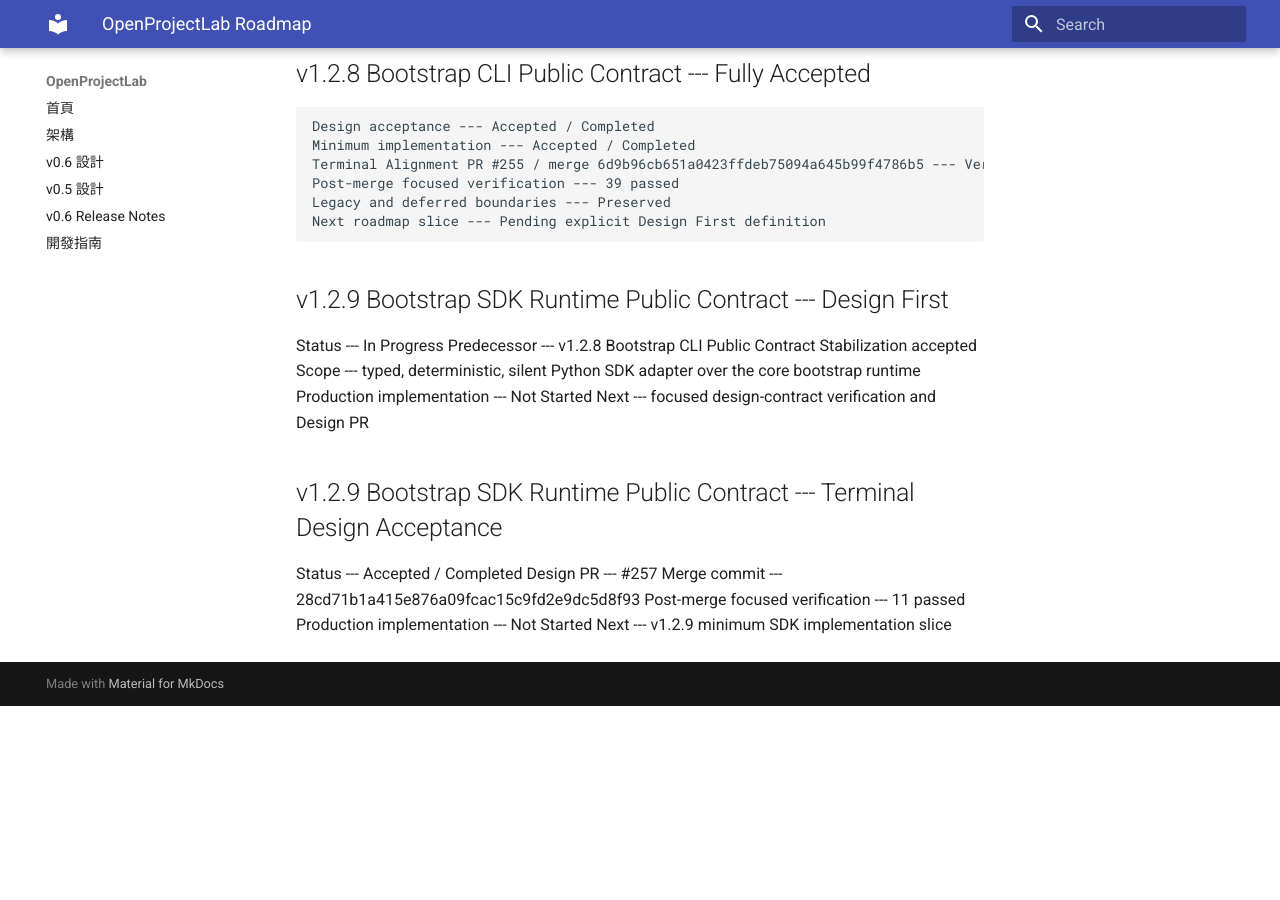
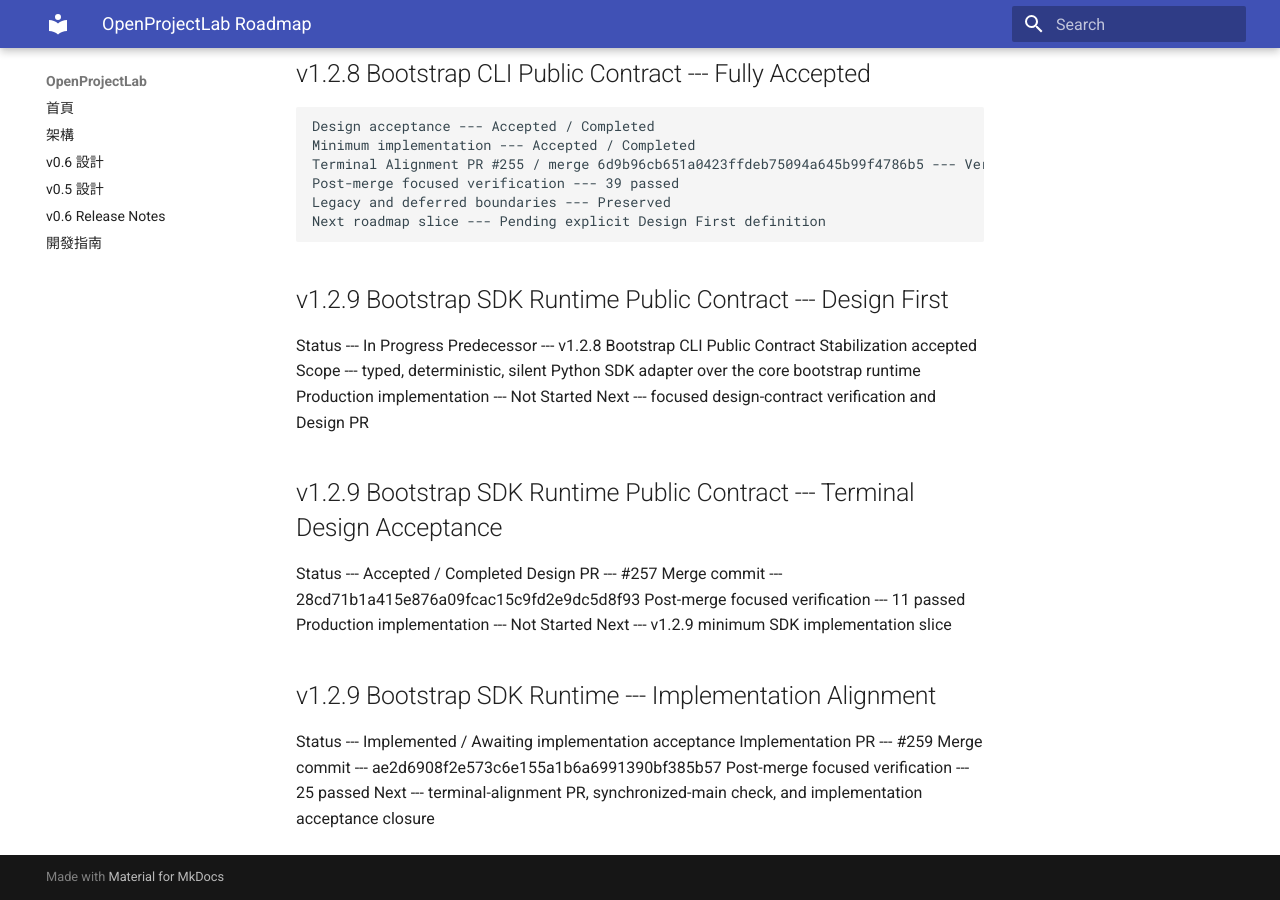
Before and after one commit to khwang1964/OpenProjectLab, an MkDocs documentation site: the page built from docs/roadmap.md, in a window 1280 px wide and 900 px high, scrolled down 72312 px. Built offline with MkDocs 1.6.1 and Material for MkDocs 9.7.7, drawn with Linux system fonts in a browser that asks for light colours; before the commit the page ends 73018 px from its top, so only the background shows below that.

Commit message:
docs: align v1.2.9 bootstrap SDK runtime implementation (#260)

```diff
--- a/docs/roadmap.md
+++ b/docs/roadmap.md
@@ -3423,3 +3423,11 @@
 Post-merge focused verification --- 11 passed
 Production implementation --- Not Started
 Next --- v1.2.9 minimum SDK implementation slice
+
+## v1.2.9 Bootstrap SDK Runtime --- Implementation Alignment
+
+Status --- Implemented / Awaiting implementation acceptance
+Implementation PR --- #259
+Merge commit --- ae2d6908f2e573c6e155a1b6a6991390bf385b57
+Post-merge focused verification --- 25 passed
+Next --- terminal-alignment PR, synchronized-main check, and implementation acceptance closure
```
Also changed, not shown: CHANGELOG.md (+5 -0 lines), docs/HISTORY.md (+6 -0 lines), docs/architecture/bootstrap-sdk-runtime-public-contract.md (+6 -0 lines), docs/releases/v1.2.9-bootstrap-sdk-runtime-implementation-alignment.md (added, +39 -0 lines), docs/releases/v1.2.9-bootstrap-sdk-runtime-public-contract-acceptance.md (+1 -1 lines), docs/releases/v1.2.9-bootstrap-sdk-runtime-public-contract.md (+1 -1 lines), 1 other file.
